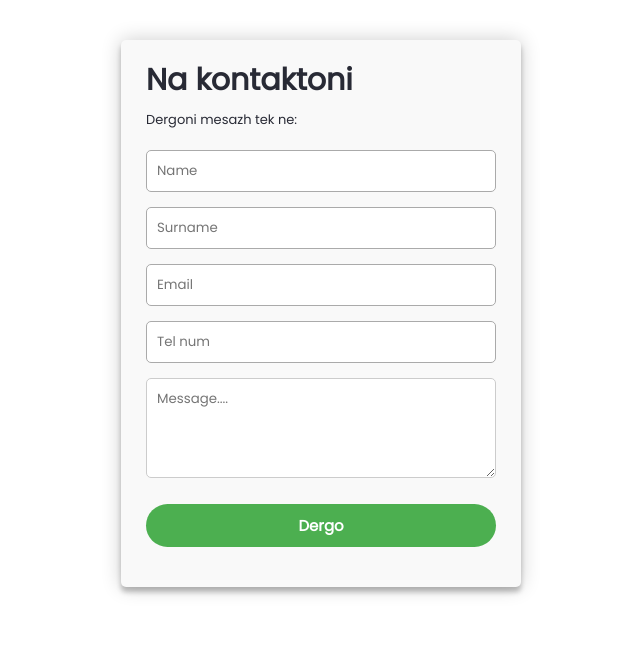
After one commit to artavogliqi/Ophthalmology-Website, a PHP site: page /contact.php in a window 1280 px wide. The commit adds this page. Shown: the part 136-800 px from the top of the page, without its empty margins (319-959 px from the left). Run offline with PHP 8.4, Linux system fonts and the light colour scheme.

Commit message:
Index/Contact

```diff
--- a/CSS/style.css
+++ b/CSS/style.css
@@ -48,24 +105,43 @@ body {
 }
 .navBar {
   display: none;
-    background-color: rgb(181, 221, 229);
+  background-color: rgb(228, 250, 225);
   flex-direction: column;
   justify-content: center;
   align-items: center;
   width: 100%;
   padding-top: 10px;
 }
+button {
+  padding: 9px 25px;
+  margin: 10px;
+  background-color: #11a73eee;
+  border: none;
+  border-radius: 50px;
+  cursor: pointer;
+  transition: all 0.3s ease-in-out 0s;
+  color: whitesmoke;
+  text-decoration: none;
+  font-weight: bold;
+  font-size: 18px;
+}
+#logout{
+visibility: hidden;
+}
 
 .navBar a {
-    color: rgb(66, 81, 163);
+  color: rgb(40, 42, 53);
   text-decoration: none;
 }
-
+button:hover {
+  background-color: #007f67;
+  color: white;
+}
 .navBar a {
   transition: all 0.3s ease-in-out 0s;
 }
 .navBar a:hover {
-    color: #082712;
+  color: #00a933;
 }
 @media screen and (min-width: 1024px) {
   .navBar {
@@ -80,4 +156,91 @@ body {
   .logo img {
     width: 8rem;
   }
+  #showNavBarBtn, #hideNavBarBtn {
+    display: none;
   }
+}
+
+/*---------------------Contact--------------------*/
+body {
+  font-weight: 100;
+  font-size: 12px;
+  line-height: 30px;
+  color: rgb(40, 42, 53);
+  background: white;
+}
+
+.container-Contact {
+  max-width: 400px;
+  width: 100%;
+  margin: 0 auto;
+  position: relative;
+}
+.contact {
+  background: #F9F9F9;
+  padding: 25px;
+  margin: 60px 0;
+  box-shadow: 0 0 20px 0 rgba(0, 0, 0, 0.2), 0 5px 5px 0 rgba(0, 0, 0, 0.24);
+  border-radius: 5px;
+}
+fieldset {
+  border: medium none !important;
+  margin: 0 0 10px;
+  min-width: 100%;
+  padding: 0;
+  width: 100%;
+}
+
+.contact input,
+textarea {
+  width: 100%;
+  border: 1px solid #ccc;
+  margin: 0 0 5px;
+  padding: 10px;
+  border-radius: 5px;
+}
+
+.contact h3 {
+  font-size: 30px;
+  font-weight: bold;
+  margin-bottom: 10px;
+}
+
+.contact h4 {
+  margin: 5px 0 15px;
+  font-size: 13px;
+  font-weight: 400;
+}
+
+.contact input,
+textarea :hover {
+  transition: border-color 0.3s ease-in-out;
+  border: 1px solid #aaa;
+}
+
+.contact textarea {
+  height: 100px;
+  max-width: 100%;
+}
+
+.contact button {
+  cursor: pointer;
+  width: 100%;
+  border: none;
+  background: #4CAF50;
+  color: #FFF;
+  margin: 0 0 5px;
+  padding: 10px;
+  font-size: 15px;
+}
+
+.contact button:hover {
+  background: #007f67;
+  transition: background-color 0.3s ease-in-out 0s;
+}
+
+.contact input,
+textarea:focus {
+  outline: 0;
+  border: 1px solid #aaa;
+}
--- /dev/null
+++ b/contact.php
@@ -0,0 +1,30 @@
+<?php
+  include_once "header.php";
+?>
+  <div class="container-Contact">
+  <form  name="contact" class="contact"  action="backend/message_backend.php" onsubmit="return validateForm()" method="post">
+    <h3>Na kontaktoni</h3>
+    <h4>Dergoni mesazh tek ne:</h4>
+    <fieldset>
+      <input placeholder="Name" type="text" name="Name"  autofocus>
+    </fieldset>
+    <fieldset>
+      <input placeholder="Surname" name="Surname" type="text">
+    </fieldset>
+    <fieldset>
+      <input placeholder="Email" type="email" name="Email"  >
+    </fieldset>
+    <fieldset>
+      <input type="number" name="Tel" placeholder="Tel num">
+    </fieldset>
+    <fieldset>
+      <textarea placeholder="Message...."   name="Message"></textarea>
+    </fieldset>
+    <fieldset>
+      <button name="sendMsg" type="submit" id="contact-submit">Dergo</button>
+    </fieldset>
+  </form>
+</div>
+  <script src="JS/contact_val.js"></script>
+</body>
+</html>
--- /dev/null
+++ b/header.php
@@ -0,0 +1,23 @@
+<!DOCTYPE html>
+<html>
+<head>
+  <title>Home Page</title>
+  <link rel="stylesheet" href="https://cdnjs.cloudflare.com/ajax/libs/font-awesome/6.0.0-beta3/css/all.min.css">
+  <link rel="stylesheet" href="CSS/Style.css">
+  <link rel="stylesheet" href="CSS/login.css">
+</head>
+<body>
+  <header class="header">
+    <nav class="nav">
+      <div class="logo"><img  src="img/logo.png" alt="our_logo"></a></div>
+      </div>
+        <div class="navBar" id="navBar">
+            <div><a href="home.html">Home</a> </div>
+          <div><a target="_blank" href="">Location</a></div>
+          <div><a href="contact.html">Contact Us</a>
+          </div>
+          <div><a id="active" href="about.html">About Us</a>
+          </div>
+        </div>
+    </nav>
+  </header>
```
Also changed, not shown: other parts of CSS/style.css (+59 -2 lines), index.php (added, +147 -0 lines). Lines whose indentation alone changed are shown as unchanged.
